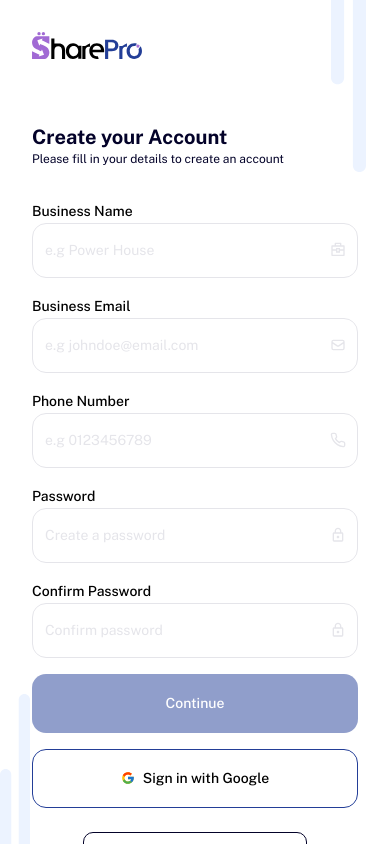
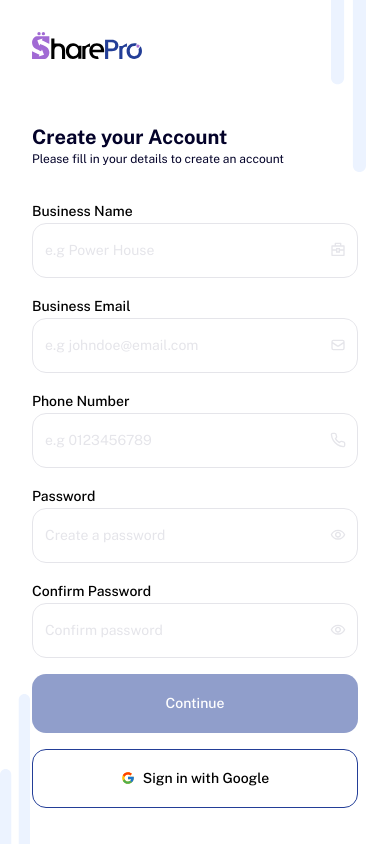
Before and after one commit to SharePro-Org/sharepro, a Next.js app: page /auth/sign-up in a window 390 px wide. Built offline with nearby package versions, Linux system fonts and the light colour scheme.

Commit message:
Update API URL in configuration, enhance password visibility toggle in sign-in and sign-up forms, and add commented-out business types and categories in auth mutations.

```diff
--- a/next.config.ts
+++ b/next.config.ts
@@ -6,7 +6,7 @@ const nextConfig: NextConfig = {
 
   // Environment variables that will be available to the browser
   env: {
-    NEXT_PUBLIC_API_URL: process.env.NEXT_PUBLIC_API_URL || 'http://localhost:8000/graphql/',
+    NEXT_PUBLIC_API_URL:  "https://api.mysharepro.com/graphql/",
   },
 };
 
--- a/src/app/auth/sign-in/page.tsx
+++ b/src/app/auth/sign-in/page.tsx
@@ -8,7 +8,7 @@ import { Label } from "@/components/ui/label";
 import AuthLayout from "@/components/AuthLayout";
 import { HiOutlineMail } from "react-icons/hi";
 import { FiPhone } from "react-icons/fi";
-import { MdOutlineLock } from "react-icons/md";
+import { MdOutlineLock, MdOutlineVisibility, MdOutlineVisibilityOff } from "react-icons/md";
 import { FcGoogle } from "react-icons/fc";
 import { cn } from "@/lib/utils";
 import { useMutation } from "@apollo/client";
@@ -19,6 +19,7 @@ export default function SignIn() {
   const [email, setEmail] = useState("");
   const [phone, setPhone] = useState("");
   const [password, setPassword] = useState("");
+  const [showPassword, setShowPassword] = useState(false);
   const router = useRouter();
 
   // Validation state
@@ -213,7 +214,7 @@ export default function SignIn() {
             <div className="relative flex justify-between">
               <Input
                 id="password"
-                type="password"
+                type={showPassword ? "text" : "password"}
                 placeholder="Enter your password"
                 value={password}
                 onChange={(e) => handleChange("password", e.target.value)}
@@ -224,7 +225,19 @@ export default function SignIn() {
                     : ""
                 }
               />
-              <MdOutlineLock className="absolute right-3 top-1/2 -translate-y-1/2 text-gray5" />
+              <button
+                type="button"
+                tabIndex={-1}
+                onClick={() => setShowPassword((prev) => !prev)}
+                className="absolute right-3 top-1/2 cursor-pointer -translate-y-1/2 text-gray5 focus:outline-none"
+                aria-label={showPassword ? "Hide password" : "Show password"}
+              >
+                {showPassword ? (
+                  <MdOutlineVisibilityOff />
+                ) : (
+                  <MdOutlineVisibility />
+                )}
+              </button>
             </div>
             {errors.password && touched.password && (
               <p className="text-xs text-danger mt-1">{errors.password}</p>
--- a/src/app/auth/sign-up/page.tsx
+++ b/src/app/auth/sign-up/page.tsx
@@ -9,7 +9,11 @@ import { useRouter } from "next/navigation";
 import { RiBriefcase4Line } from "react-icons/ri";
 import { HiOutlineMail } from "react-icons/hi";
 import { FiPhone } from "react-icons/fi";
-import { MdOutlineLock } from "react-icons/md";
+import {
+  MdOutlineLock,
+  MdOutlineVisibility,
+  MdOutlineVisibilityOff,
+} from "react-icons/md";
 import { FcGoogle } from "react-icons/fc";
 import Link from "next/link";
 
@@ -27,6 +31,8 @@ export default function BusinessSignUp() {
   const [phoneNumber, setPhoneNumber] = useState("");
   const [password, setPassword] = useState("");
   const [confirmPassword, setConfirmPassword] = useState("");
+  const [showPassword, setShowPassword] = useState(false);
+  const [showConfirmPassword, setShowConfirmPassword] = useState(false);
   const [touched, setTouched] = useState({
     businessName: false,
     businessEmail: false,
@@ -175,7 +181,7 @@ export default function BusinessSignUp() {
             <div className="relative flex justify-between">
               <Input
                 id="password"
-                type="password"
+                type={showPassword ? "text" : "password"}
                 placeholder="Create a password"
                 value={password}
                 onChange={(e) => setPassword(e.target.value)}
@@ -186,7 +192,19 @@ export default function BusinessSignUp() {
                     : ""
                 }
               />
-              <MdOutlineLock className="absolute right-3 top-1/2 -translate-y-1/2 text-gray5" />
+              <button
+                type="button"
+                tabIndex={-1}
+                onClick={() => setShowPassword((prev) => !prev)}
+                className="absolute right-3 top-1/2 cursor-pointer -translate-y-1/2 text-gray5 focus:outline-none"
+                aria-label={showPassword ? "Hide password" : "Show password"}
+              >
+                {showPassword ? (
+                  <MdOutlineVisibilityOff />
+                ) : (
+                  <MdOutlineVisibility />
+                )}
+              </button>
             </div>
             {errors.password && touched.password && (
               <p className="text-xs text-danger mt-1">{errors.password}</p>
@@ -197,7 +215,7 @@ export default function BusinessSignUp() {
             <div className="relative flex justify-between">
               <Input
                 id="confirm-password"
-                type="password"
+                type={showConfirmPassword ? "text" : "password"}
                 placeholder="Confirm password"
                 value={confirmPassword}
                 onChange={(e) => setConfirmPassword(e.target.value)}
@@ -208,7 +226,21 @@ export default function BusinessSignUp() {
                     : ""
                 }
               />
-              <MdOutlineLock className="absolute right-3 top-1/2 -translate-y-1/2 text-gray5" />
+              <button
+                type="button"
+                tabIndex={-1}
+                onClick={() => setShowConfirmPassword((prev) => !prev)}
+                className="absolute right-3 top-1/2 cursor-pointer -translate-y-1/2 text-gray5 focus:outline-none"
+                aria-label={
+                  showConfirmPassword ? "Hide password" : "Show password"
+                }
+              >
+                {showConfirmPassword ? (
+                  <MdOutlineVisibilityOff />
+                ) : (
+                  <MdOutlineVisibility />
+                )}
+              </button>
             </div>
             {errors.confirmPassword && touched.confirmPassword && (
               <p className="text-xs text-danger mt-1">
@@ -224,7 +256,7 @@ export default function BusinessSignUp() {
           >
             <FcGoogle /> Sign in with Google
           </Button>
-          <div className="w-fit mx-auto flex justify-center items-center text-body md:text-sm pt-4 text-xs border rounded-sm py-2 px-4 mt-2">
+          <div className="w-fit flex text-body md:text-sm pt-4 text-xs py-2 mt-2">
             Already have an account?
             <Link
               href="/auth/sign-in"
@@ -233,7 +265,7 @@ export default function BusinessSignUp() {
               Sign In
             </Link>
           </div>
-          <p className="text-center text-body md:text-sm pt-4 text-xs">
+          <p className=" text-body md:text-sm pt-4 text-xs">
             By Signing up, you agree to the
             <Link href="/policy" className="hover:underline ml-2 font-semibold">
               Terms of Use{" "}
```
Also changed, not shown: src/apollo/mutations/auth.ts (+14 -0 lines).
